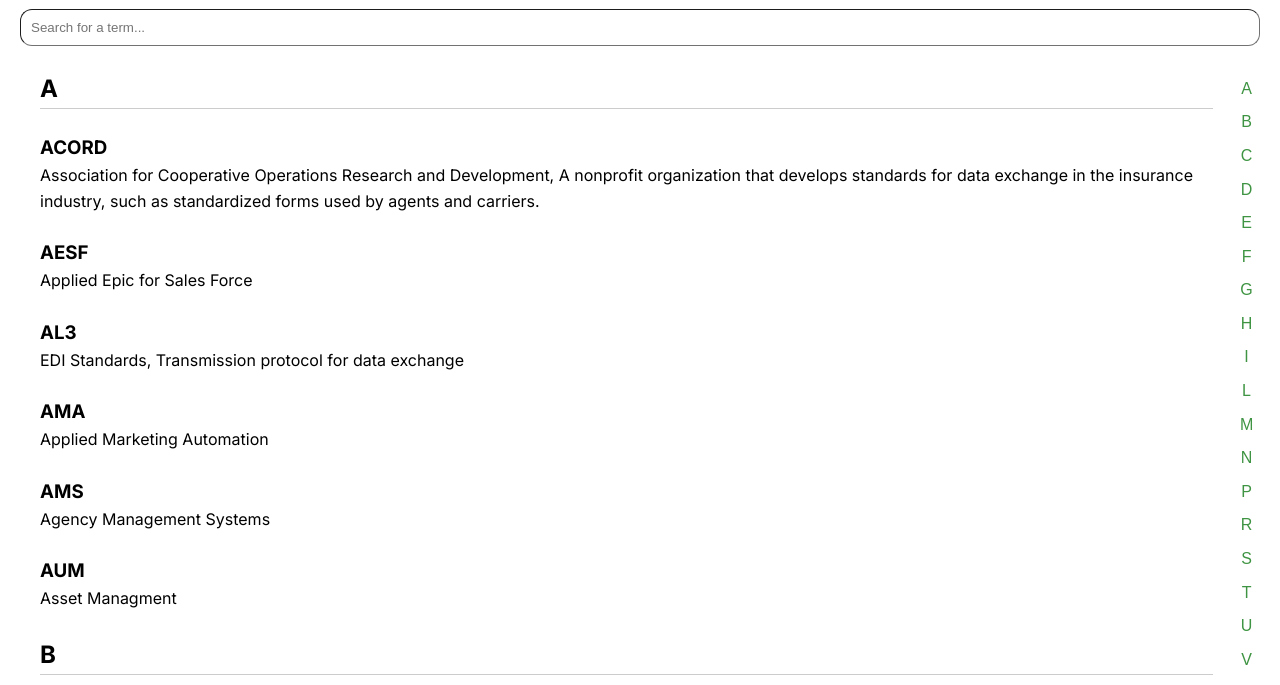
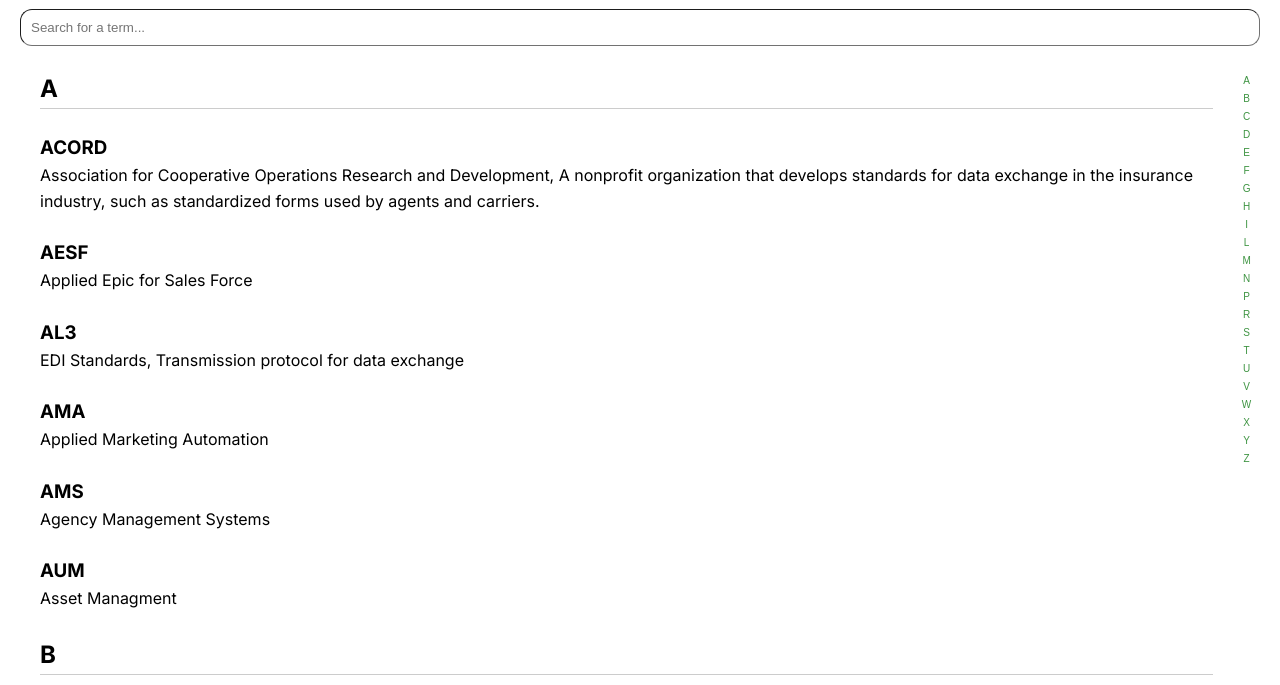
Before and after one commit to gudejoey/Heffernan-Glossary, a plain HTML site: page index.html in a window 1280 px wide. Shown: the part 50-735 px from the top of the page. Drawn offline with Linux system fonts and the light colour scheme.

Commit message:
Update style.css

```diff
--- a/style.css
+++ b/style.css
@@ -54,7 +54,8 @@
 
 #side-nav a {
     display: block;
-    padding: 4px 0;
+    padding: 1px 0;
+    font-size:10px;
     text-align: center;
     text-decoration: none;
     color: #3e9442;
```
